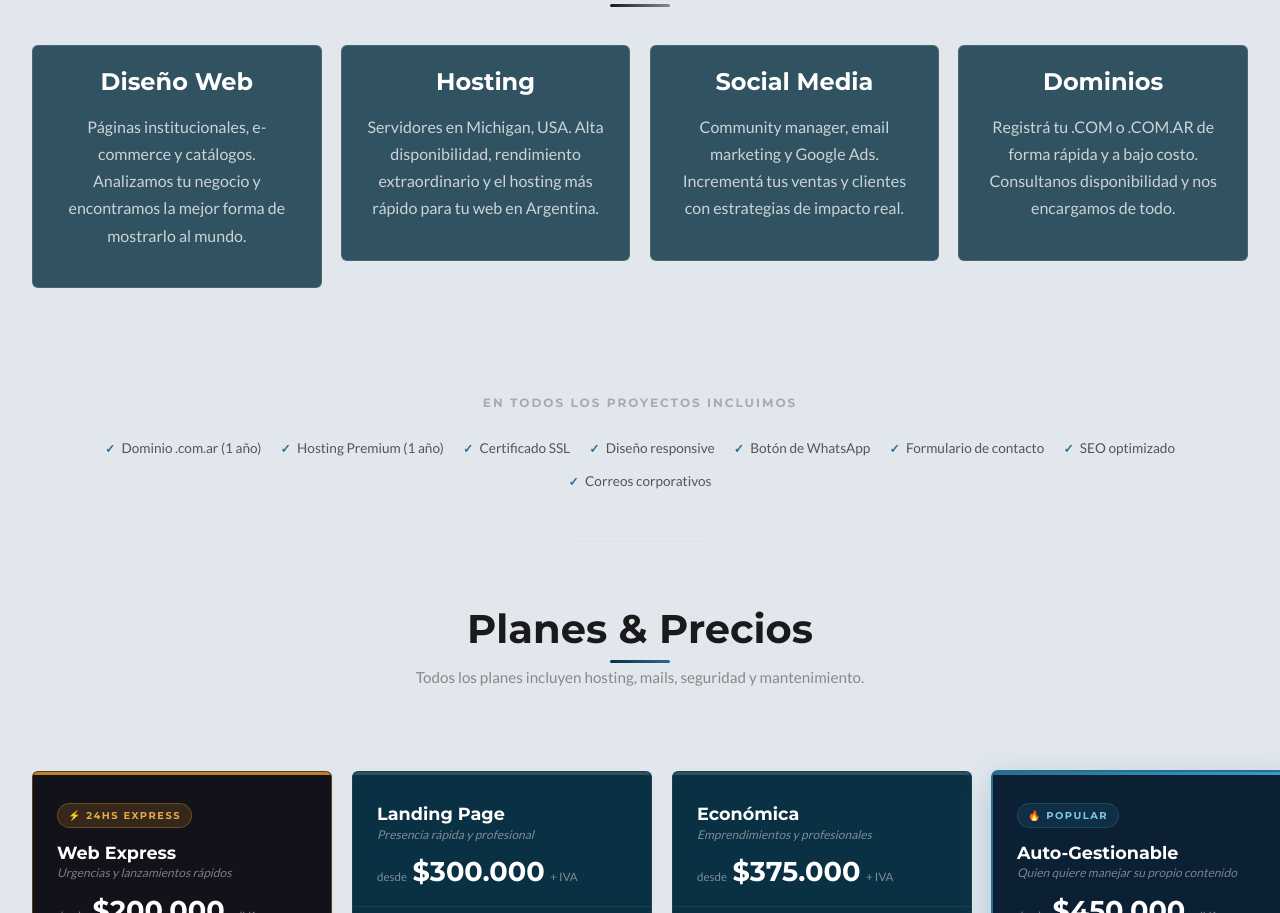
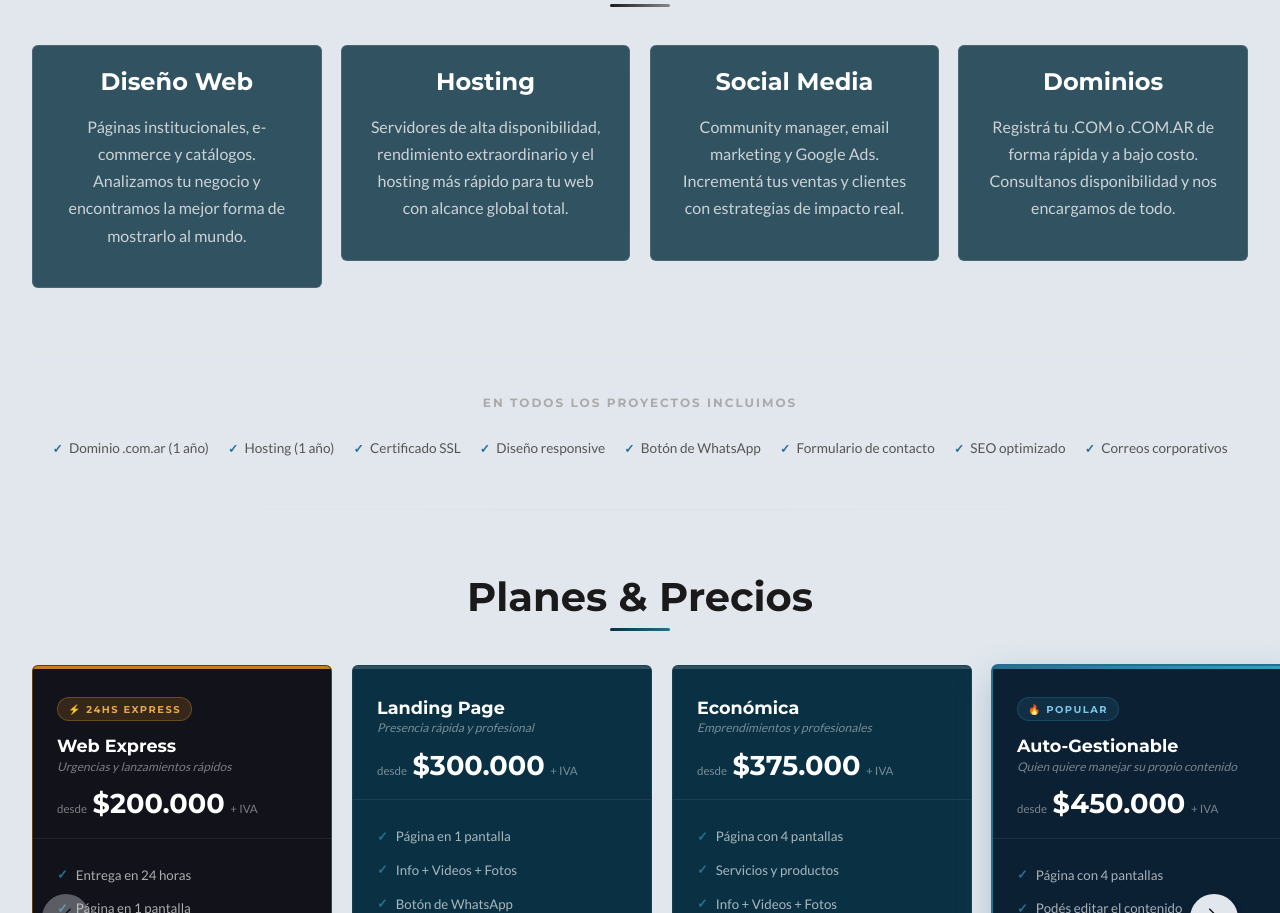
Before and after one commit to Frandeuxtrois/empresa, a plain HTML site: page index.html in a window 1280 px wide. Shown: the part 1444-2357 px from the top of the page. Drawn offline with nearby package versions, Linux system fonts and the light colour scheme; some packages are replaced by stand-ins of ours; a script that the page names is missing.

Commit message:
actualizacion

```diff
--- a/index.html
+++ b/index.html
@@ -114,7 +114,7 @@
                     </div>
                     <div class="servicio-card fade-in">
                         <h3>Hosting</h3>
-                        <p>Servidores en Michigan, USA. Alta disponibilidad, rendimiento extraordinario y el hosting más rápido para tu web en Argentina.</p>
+                        <p>Servidores de alta disponibilidad, rendimiento extraordinario y el hosting más rápido para tu web con alcance global total.</p>
                     </div>
                     <div class="servicio-card fade-in">
                         <h3>Social Media</h3>
@@ -130,7 +130,7 @@
                     <span class="incluye-titulo">En todos los proyectos incluimos</span>
                     <div class="incluye-grid">
                         <span class="incluye-item">Dominio .com.ar (1 año)</span>
-                        <span class="incluye-item">Hosting Premium (1 año)</span>
+                        <span class="incluye-item">Hosting (1 año)</span>
                         <span class="incluye-item">Certificado SSL</span>
                         <span class="incluye-item">Diseño responsive</span>
                         <span class="incluye-item">Botón de WhatsApp</span>
@@ -146,8 +146,6 @@
         <section id="planes">
             <div class="container">
                 <h2 class="fade-in">Planes & Precios</h2>
-                <p class="planes-subtitulo fade-in">Todos los planes incluyen hosting, mails, seguridad y mantenimiento.</p>
-
                 <div class="swiper planesSwiper fade-in">
                     <div class="swiper-wrapper">
                         <div class="swiper-slide">
@@ -454,7 +452,7 @@
                     </details>
                     <details class="faq-item">
                         <summary>¿Puedo administrar el contenido yo mismo?</summary>
-                        <p>Sí. Los planes Auto-Gestionable y superiores incluyen un panel de administración para que puedas editar textos, imágenes y productos sin necesitar conocimientos técnicos. Además entregamos un videotutorial personalizado.</p>
+                        <p>Sí. Los planes Auto-Gestionable y superiores incluyen un panel de administración para que puedas editar textos, imágenes y productos sin necesitar conocimientos técnicos.</p>
                     </details>
                     <details class="faq-item">
                         <summary>¿Qué pasa si quiero cambios después del lanzamiento?</summary>
```
